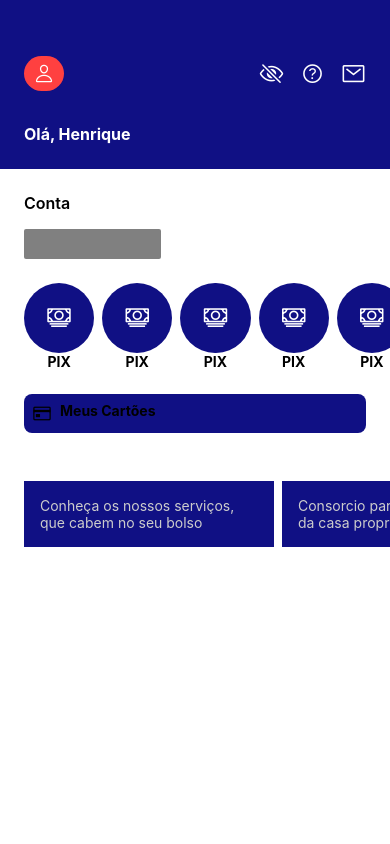
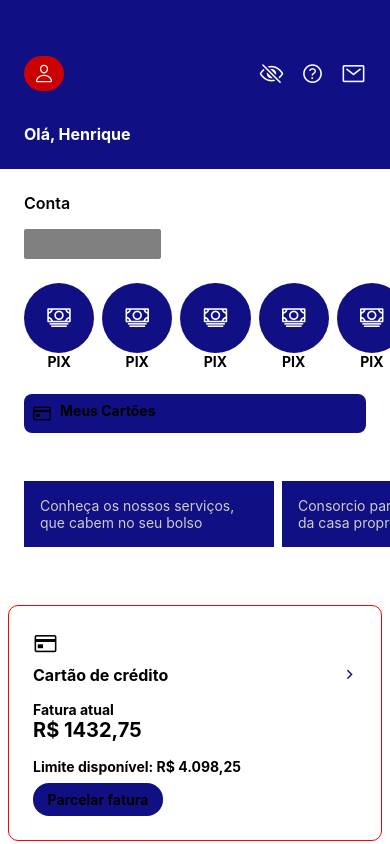
Before and after one commit to HenriqueACF/Ag-nciaRN, a React Native app: screen / in a window 390 px wide. Built offline with nearby package versions, Linux system fonts and the light colour scheme.

Commit message:
feat:[fatura] -> add fatura card

```diff
--- a/src/components/Header/Header.style.ts
+++ b/src/components/Header/Header.style.ts
@@ -21,7 +21,7 @@ export const UserIconView = styled.View`
   align-items: center;
   justify-content: center;
   border-radius: 99px;
-  background-color: #ff4040;
+  background-color: #c00;
 `
 export const OptionsIconView = styled.View`
   flex-direction: row;
--- a/src/screen/Banco/Banco.styles.ts
+++ b/src/screen/Banco/Banco.styles.ts
@@ -16,3 +16,26 @@ export const CardBlogView = styled.View `
 export const CardBlogItem = styled.View `
   margin-right: 8px;
 `
+
+export const CardFunction = styled.View `
+  margin: 24px 8px;
+  padding: 24px;
+  border: 1px solid red;
+  border-radius: 10px;
+`
+
+export const CardFunctionRow = styled.View `
+  flex-direction: row;
+  align-items: center;
+  justify-content: space-between;
+  margin-top: 8px;
+`
+
+export const Touchable = styled.TouchableOpacity `
+  padding: 8px;
+  margin-top: 8px;
+  background-color: #101084;
+  width: 130px;
+  border-radius: 16px;
+  align-items: center;
+`
--- a/src/screen/Banco/Banco.tsx
+++ b/src/screen/Banco/Banco.tsx
@@ -5,12 +5,16 @@ import {
     Container,
     MyCardView,
     CardBlogView,
-    CardBlogItem
+    CardBlogItem,
+    CardFunction,
+    CardFunctionRow,
+    Touchable
 } from './Banco.styles'
 import {Header} from "../../components/Header/Header";
 import {MyCard} from '../../components/Card/MyCard'
 import {CardBlog} from "../../components/CardBlog/CardBlog";
 import {Text} from "react-native";
+import {Ionicons} from "@expo/vector-icons";
 
 export function Banco(){
     return(
@@ -49,6 +53,19 @@ export function Banco(){
                     </CardBlogItem>
                 </ScrollView>
             </CardBlogView>
+            <CardFunction>
+                <Ionicons name='card-outline' size={25}/>
+                <CardFunctionRow>
+                    <Text style={styles.subtitle}>Cartão de crédito</Text>
+                    <Ionicons name='chevron-forward' size={15} color={'#101084'}/>
+                </CardFunctionRow>
+                <Text style={styles.textFatura}>Fatura atual</Text>
+                <Text style={styles.textValor}>R$ 1432,75</Text>
+                <Text style={styles.textFatura}>Limite disponível: R$ 4.098,25</Text>
+                <Touchable>
+                    <Text style={styles.textButton}>Parcelar fatura</Text>
+                </Touchable>
+            </CardFunction>
         </Container>
     )
 }
@@ -56,5 +73,21 @@ export function Banco(){
 const styles = StyleSheet.create({
     text:{
         color:'#ccc'
+    },
+    subtitle:{
+        fontSize:16,
+        fontWeight: 'bold'
+    },
+    textFatura:{
+        fontWeight: 'bold',
+        marginTop:16
+    },
+    textValor:{
+        fontSize:20,
+        fontWeight:'bold'
+    },
+    textButton:{
+        fontSize:14,
+        fontWeight: "bold"
     }
 })
```
